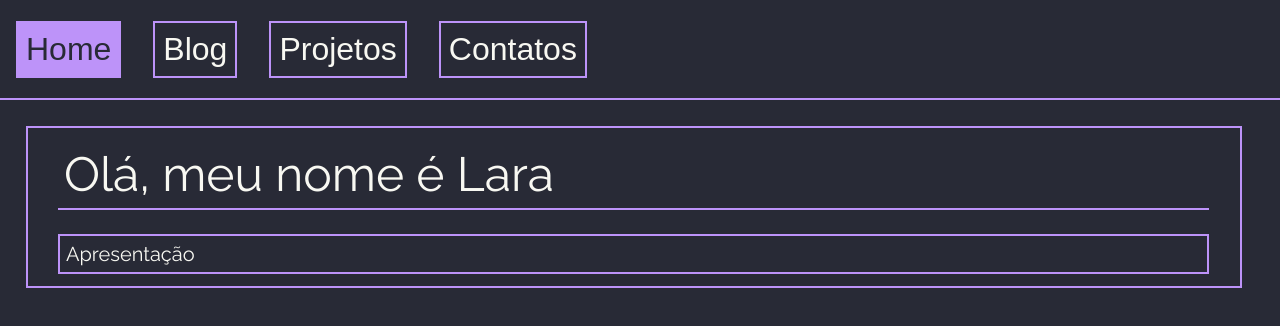
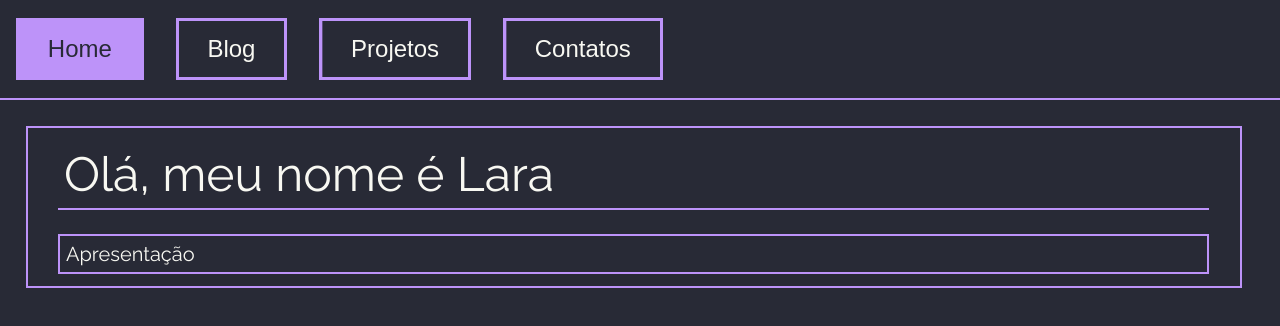
Before and after one commit to lara-vian/portfolio-lara-vian, a Next.js app: page / in a window 1280 px wide. Shown: the top 326 px of the page. Built offline with nearby package versions, Linux system fonts and the light colour scheme.

Commit message:
finish custom button

```diff
--- a/src/style/components/background.ts
+++ b/src/style/components/background.ts
@@ -16,16 +16,35 @@ export const NavBar = styled.nav`
 	border-bottom: 0.15rem solid ${props=>props.theme.roxo};
 `
 export const Button = styled.button<{$active:boolean}>`
-	margin: 0.5em;
-	padding: 0.5rem;
-	font-size: 2em;
-	color: ${props=>props.$active ? props.theme.preto : props.theme.branco};
-	border: 0.15rem solid ${props=>props.theme.roxo};
-	background: ${props=> props.$active ? props.theme.roxo : "transparent"};
+	display: inline-block;
+	margin: 1rem;
+	padding: 0.9rem 1.8rem;
+	font-size: 1.5rem;
+	color: ${props=> props.$active ? props.theme.preto : props.theme.branco};
+	border: 3px solid ${props=> props.theme.roxo};
+	cursor: pointer;
+	position: relative;
+	background-color: ${props=> props.$active ? props.theme.roxo : "transparent"};
 	text-decoration: none;
+	overflow: hidden;
+	z-index: 1;
+	&::before {
+		content: "";
+		position: absolute;
+		left: 0;
+		top: 0;
+		width: 100%;
+		height: 100%;
+		background-color: ${props=> props.theme.roxo};
+		transform: translateX(-100%);
+		transition: all .3s;
+		z-index: -1;
+	}
+
+	&:hover::before {
+		transform: translateX(0);
+	}
 	&:hover{
-		color: ${props=>props.theme.preto};
-		background-color: ${props=>props.theme.roxo};
-		transition: all .5s;
+		color: ${props=> props.theme.preto};
 	}
 `
```
